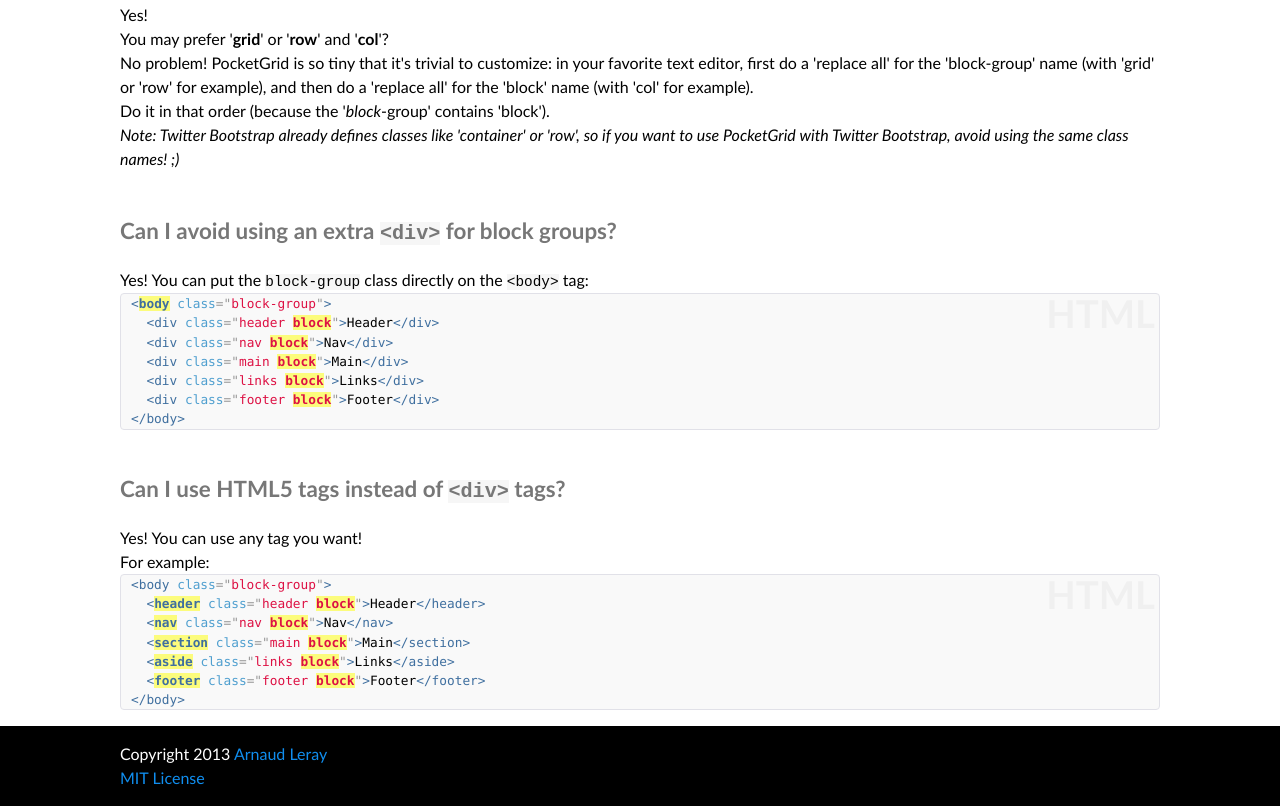
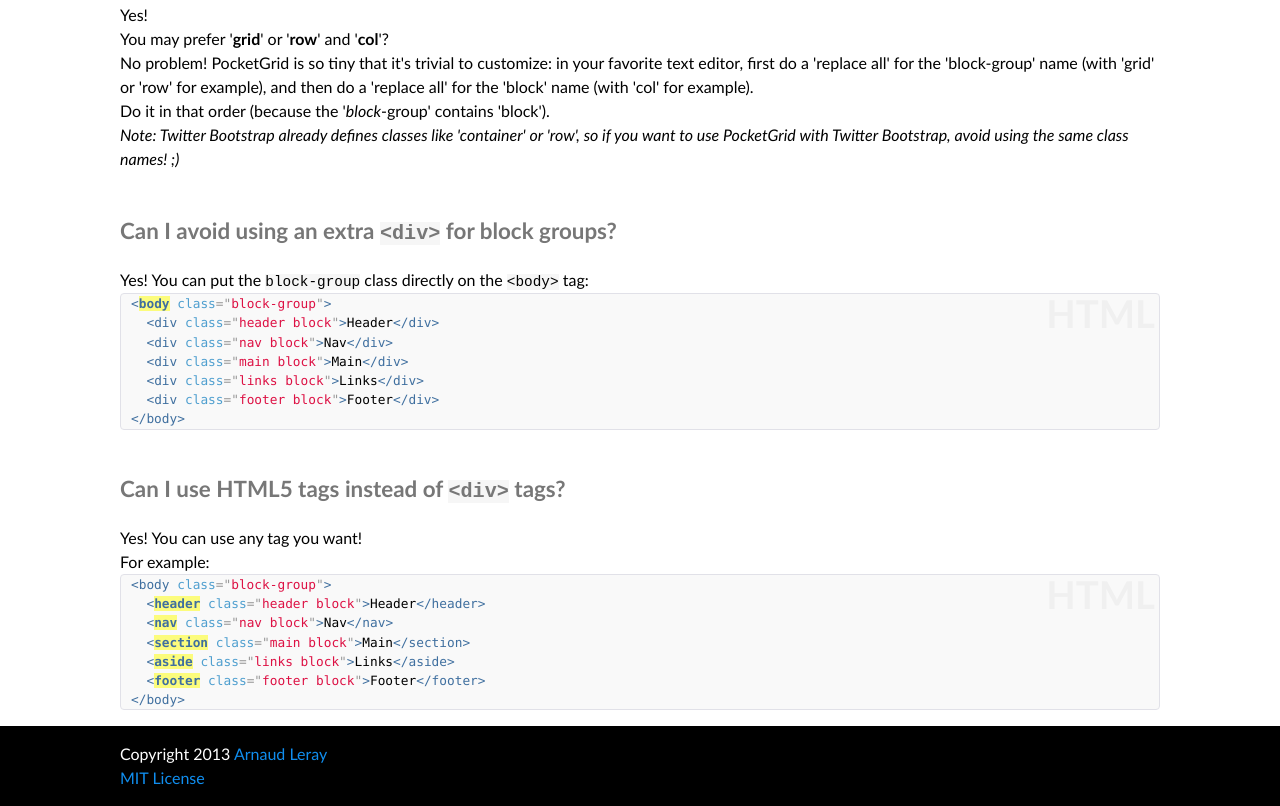
Before and after one commit to arnaudleray/pocketgrid, a plain HTML site: page faq/index.html in a window 1280 px wide. Shown: the part 2541-3347 px from the top of the page. Drawn offline with nearby package versions, Linux system fonts and the light colour scheme.

Commit message:
Improved syntax highlighting.

```diff
--- a/docs/doc.css
+++ b/docs/doc.css
@@ -220,6 +220,18 @@ code {
   content: '';
 }
 
+pre .highlight {
+  font-weight: bold;
+  background-color: rgba(255, 255, 0, 0.5);
+}
+pre .highlight-group {
+  font-weight: bold;
+  background-color: rgba(255, 150, 0, 0.3);
+}
+pre .highlight-css {
+  font-weight: bold;
+  background-color: rgba(0, 100, 255, 0.1);
+}
 pre .tag {
   color: #3f6f9f;
 }
@@ -414,21 +426,6 @@ pre .mq {
   margin-top: 4px;
 }
 
-.highlight {
-  font-weight: bold;
-  background-color: rgba(255, 255, 0, 0.5);
-}
-
-.highlight-group {
-  font-weight: bold;
-  background-color: rgba(255, 150, 0, 0.3);
-}
-
-.highlight-css {
-  font-weight: bold;
-  background-color: rgba(0, 100, 255, 0.1);
-}
-
 .discreet {
   color: #BBB !important;
   display: none;
--- a/faq/faq.css
+++ b/faq/faq.css
@@ -220,6 +220,18 @@ code {
   content: '';
 }
 
+pre .highlight {
+  font-weight: bold;
+  background-color: rgba(255, 255, 0, 0.5);
+}
+pre .highlight-group {
+  font-weight: bold;
+  background-color: rgba(255, 150, 0, 0.3);
+}
+pre .highlight-css {
+  font-weight: bold;
+  background-color: rgba(0, 100, 255, 0.1);
+}
 pre .tag {
   color: #3f6f9f;
 }
--- a/faq/index.html
+++ b/faq/index.html
@@ -194,12 +194,12 @@
           <div class="question-answer">
             Yes! You can put the <code>block-group</code> class directly on the <code>&lt;body&gt;</code> tag:<br/>
 <pre class="prettyprint lang-html">
-<span class="tag">&lt;<span class="highlight">body</span></span> <span class="pname">class</span><span class="punc">="</span><span class="pval"><span class="highlight-group">block-group</span></span><span class="punc">"</span><span class="tag">&gt;</span>
-  <span class="tag">&lt;div</span> <span class="pname">class</span><span class="punc">="</span><span class="pval">header <span class="highlight">block</span></span><span class="punc">"</span><span class="tag">&gt;</span>Header<span class="tag">&lt;/div</span><span class="tag">&gt;</span>
-  <span class="tag">&lt;div</span> <span class="pname">class</span><span class="punc">="</span><span class="pval">nav <span class="highlight">block</span></span><span class="punc">"</span><span class="tag">&gt;</span>Nav<span class="tag">&lt;/div</span><span class="tag">&gt;</span>
-  <span class="tag">&lt;div</span> <span class="pname">class</span><span class="punc">="</span><span class="pval">main <span class="highlight">block</span></span><span class="punc">"</span><span class="tag">&gt;</span>Main<span class="tag">&lt;/div</span><span class="tag">&gt;</span>
-  <span class="tag">&lt;div</span> <span class="pname">class</span><span class="punc">="</span><span class="pval">links <span class="highlight">block</span></span><span class="punc">"</span><span class="tag">&gt;</span>Links<span class="tag">&lt;/div</span><span class="tag">&gt;</span>
-  <span class="tag">&lt;div</span> <span class="pname">class</span><span class="punc">="</span><span class="pval">footer <span class="highlight">block</span></span><span class="punc">"</span><span class="tag">&gt;</span>Footer<span class="tag">&lt;/div&gt;
+<span class="tag">&lt;<span class="highlight">body</span></span> <span class="pname">class</span><span class="punc">="</span><span class="pval">block-group</span><span class="punc">"</span><span class="tag">&gt;</span>
+  <span class="tag">&lt;div</span> <span class="pname">class</span><span class="punc">="</span><span class="pval">header block</span><span class="punc">"</span><span class="tag">&gt;</span>Header<span class="tag">&lt;/div</span><span class="tag">&gt;</span>
+  <span class="tag">&lt;div</span> <span class="pname">class</span><span class="punc">="</span><span class="pval">nav block</span><span class="punc">"</span><span class="tag">&gt;</span>Nav<span class="tag">&lt;/div</span><span class="tag">&gt;</span>
+  <span class="tag">&lt;div</span> <span class="pname">class</span><span class="punc">="</span><span class="pval">main block</span><span class="punc">"</span><span class="tag">&gt;</span>Main<span class="tag">&lt;/div</span><span class="tag">&gt;</span>
+  <span class="tag">&lt;div</span> <span class="pname">class</span><span class="punc">="</span><span class="pval">links block</span><span class="punc">"</span><span class="tag">&gt;</span>Links<span class="tag">&lt;/div</span><span class="tag">&gt;</span>
+  <span class="tag">&lt;div</span> <span class="pname">class</span><span class="punc">="</span><span class="pval">footer block</span><span class="punc">"</span><span class="tag">&gt;</span>Footer<span class="tag">&lt;/div&gt;
 &lt;/body</span><span class="tag">&gt;</span>
 </pre>
 
@@ -214,12 +214,12 @@
             Yes! You can use any tag you want!<br/>
             For example:<br/>
 <pre class="prettyprint lang-html">
-<span class="tag">&lt;body</span> <span class="pname">class</span><span class="punc">="</span><span class="pval"><span class="highlight-group">block-group</span></span><span class="punc">"</span><span class="tag">&gt;</span>
-  <span class="tag">&lt;<span class="highlight">header</span></span> <span class="pname">class</span><span class="punc">="</span><span class="pval">header <span class="highlight">block</span></span><span class="punc">"</span><span class="tag">&gt;</span>Header<span class="tag">&lt;/header</span><span class="tag">&gt;</span>
-  <span class="tag">&lt;<span class="highlight">nav</span></span> <span class="pname">class</span><span class="punc">="</span><span class="pval">nav <span class="highlight">block</span></span><span class="punc">"</span><span class="tag">&gt;</span>Nav<span class="tag">&lt;/nav</span><span class="tag">&gt;</span>
-  <span class="tag">&lt;<span class="highlight">section</span></span> <span class="pname">class</span><span class="punc">="</span><span class="pval">main <span class="highlight">block</span></span><span class="punc">"</span><span class="tag">&gt;</span>Main<span class="tag">&lt;/section</span><span class="tag">&gt;</span>
-  <span class="tag">&lt;<span class="highlight">aside</span></span> <span class="pname">class</span><span class="punc">="</span><span class="pval">links <span class="highlight">block</span></span><span class="punc">"</span><span class="tag">&gt;</span>Links<span class="tag">&lt;/aside</span><span class="tag">&gt;</span>
-  <span class="tag">&lt;<span class="highlight">footer</span></span> <span class="pname">class</span><span class="punc">="</span><span class="pval">footer <span class="highlight">block</span></span><span class="punc">"</span><span class="tag">&gt;</span>Footer<span class="tag">&lt;/footer&gt;
+<span class="tag">&lt;body</span> <span class="pname">class</span><span class="punc">="</span><span class="pval">block-group</span><span class="punc">"</span><span class="tag">&gt;</span>
+  <span class="tag">&lt;<span class="highlight">header</span></span> <span class="pname">class</span><span class="punc">="</span><span class="pval">header block</span><span class="punc">"</span><span class="tag">&gt;</span>Header<span class="tag">&lt;/header</span><span class="tag">&gt;</span>
+  <span class="tag">&lt;<span class="highlight">nav</span></span> <span class="pname">class</span><span class="punc">="</span><span class="pval">nav block</span><span class="punc">"</span><span class="tag">&gt;</span>Nav<span class="tag">&lt;/nav</span><span class="tag">&gt;</span>
+  <span class="tag">&lt;<span class="highlight">section</span></span> <span class="pname">class</span><span class="punc">="</span><span class="pval">main block</span><span class="punc">"</span><span class="tag">&gt;</span>Main<span class="tag">&lt;/section</span><span class="tag">&gt;</span>
+  <span class="tag">&lt;<span class="highlight">aside</span></span> <span class="pname">class</span><span class="punc">="</span><span class="pval">links block</span><span class="punc">"</span><span class="tag">&gt;</span>Links<span class="tag">&lt;/aside</span><span class="tag">&gt;</span>
+  <span class="tag">&lt;<span class="highlight">footer</span></span> <span class="pname">class</span><span class="punc">="</span><span class="pval">footer block</span><span class="punc">"</span><span class="tag">&gt;</span>Footer<span class="tag">&lt;/footer&gt;
 &lt;/body</span><span class="tag">&gt;</span>
 </pre>
           </div>
```
Also changed, not shown: download/download.css (+12 -0 lines).
